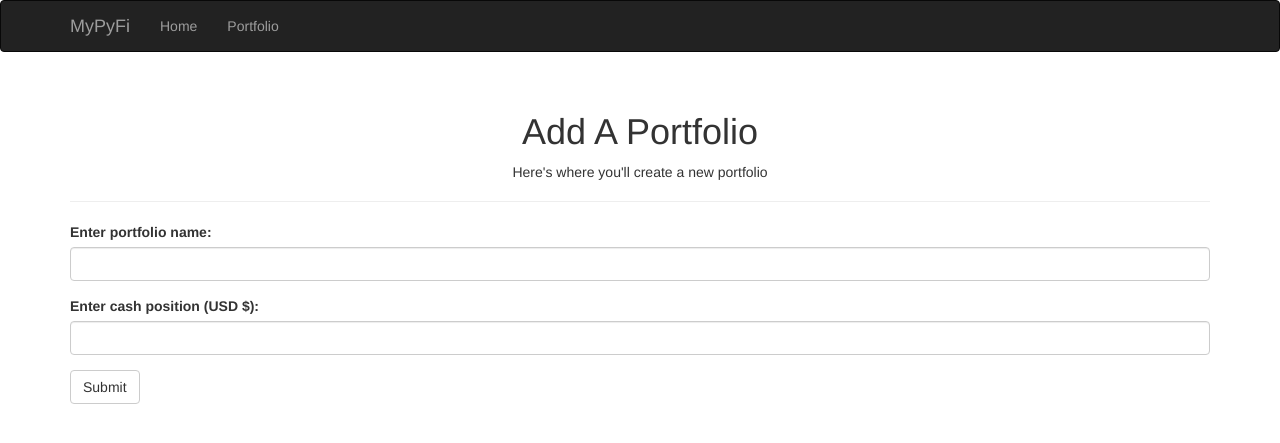
After one commit to andrewre23/MyPyFi, a Flask app: page /portfolio_add in a window 1280 px wide. The commit adds this page. Shown: the top 443 px of the page. Run offline with Flask 2, Linux system fonts and the light colour scheme; some libraries are stand-ins or nearby versions.

Commit message:
added portfolio and holding models and created portfolio form

```diff
--- a/app/main/forms.py
+++ b/app/main/forms.py
@@ -1,7 +1,13 @@
 from flask_wtf import Form
-from wtforms import StringField, SubmitField, DateField, SelectField
-from wtforms.validators import DataRequired
+from wtforms import StringField, FloatField, SubmitField, DateField, SelectField
+from wtforms.validators import DataRequired, NumberRange
 
+
+# define PortfolioForm to add new portfolios
+class PortfolioForm(Form):
+    name = StringField('Enter portfolio name:',validators=[DataRequired()])
+    cash = FloatField('Enter cash position (USD $):',validators=[DataRequired(),NumberRange(min=0,max=None,message='Cannot have negative cash holdings')])
+    submit = SubmitField('Submit')
 
 # define NameForm class from inherited Form class
 class NameForm(Form):
--- a/app/main/views.py
+++ b/app/main/views.py
@@ -1,8 +1,8 @@
 from flask import render_template, session, redirect, url_for, current_app
 from .. import db
-from ..models import User
+from ..models import Portfolio, Holding, User
 from . import main
-from .forms import NameForm, TickerForm
+from .forms import NameForm, TickerForm, PortfolioForm
 
 import datetime as dt
 
@@ -25,6 +25,18 @@ def index():
                            name=session.get('name'),
                            known=session.get('known', False))
 
+# route for portfolio homepage
+@main.route('/portfolio',methods=['GET','POST'])
+def portfolio_home():
+    return render_template('portfolio_home.html')
+
+# route for adding new portfolios
+@main.route('/portfolio_add',methods=['GET','POST'])
+def portfolio_add():
+    form = PortfolioForm()
+    if form.validate_on_submit():
+        pass
+    return render_template('portfolio_add.html',form=form)
 
 # route for ticker data management page
 @main.route('/ticker_data', methods=['GET', 'POST'])
--- a/app/templates/base.html
+++ b/app/templates/base.html
@@ -23,7 +23,7 @@
         <div class="navbar-collapse collapse">
             <ul class="nav navbar-nav">
                 <li><a href="/">Home</a></li>
-                <li><a href="{{ url_for('main.ticker_data') }}">Ticker Data</a></li>
+                <li><a href="{{ url_for('main.portfolio_home') }}">Portfolio</a></li>
             </ul>
         </div>
     </div>
--- /dev/null
+++ b/app/templates/portfolio_add.html
@@ -0,0 +1,14 @@
+{% extends "base.html" %}
+{% import "bootstrap/wtf.html" as wtf %}
+
+{% block title %}MyPyFi{% endblock %}
+
+{% block page_content %}
+<div class="page-header">
+    <h1><center>Add A Portfolio</center></h1>
+    <p><center>Here's where you'll create a new portfolio</center></p>
+</div>
+
+{{ wtf.quick_form(form) }}
+
+{% endblock %}
```
Also changed, not shown: app/models.py (+20 -0 lines), app/templates/portfolio_home.html (added, +38 -0 lines), data-dev.sqlite.
